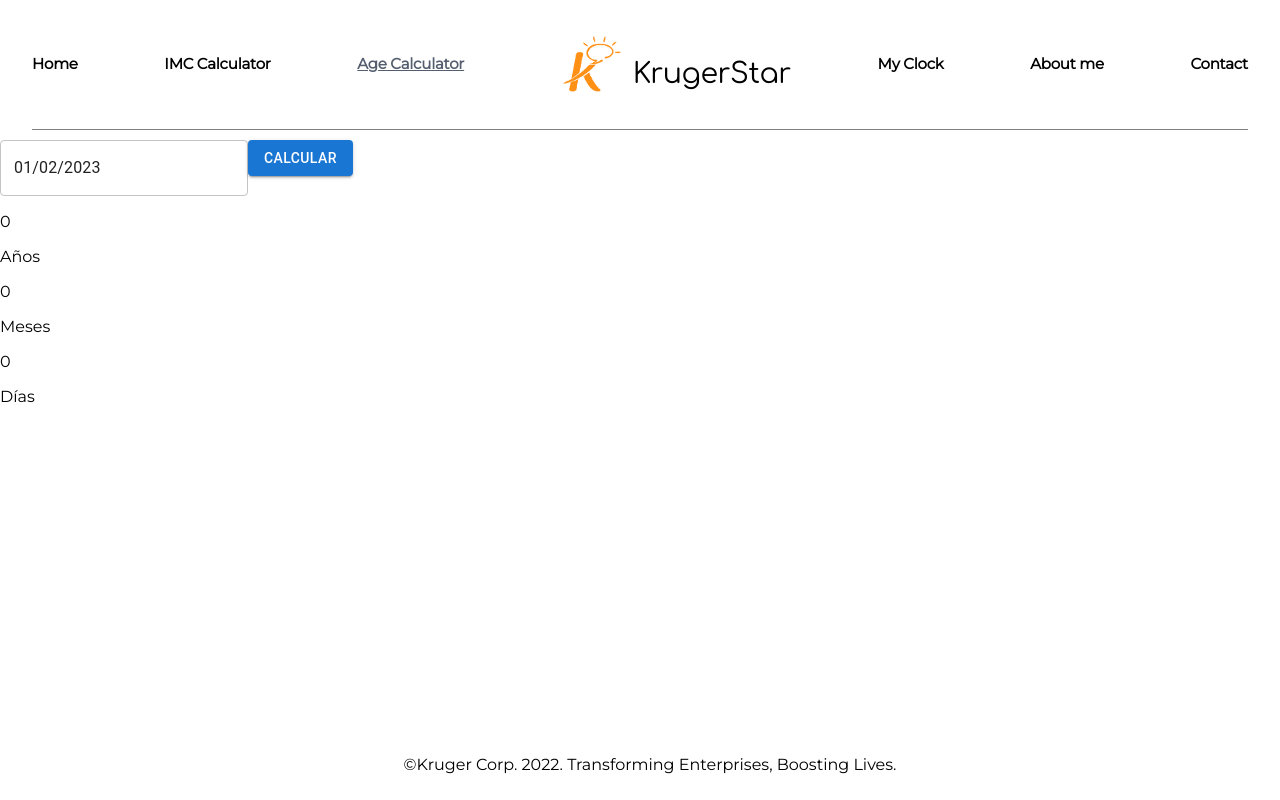
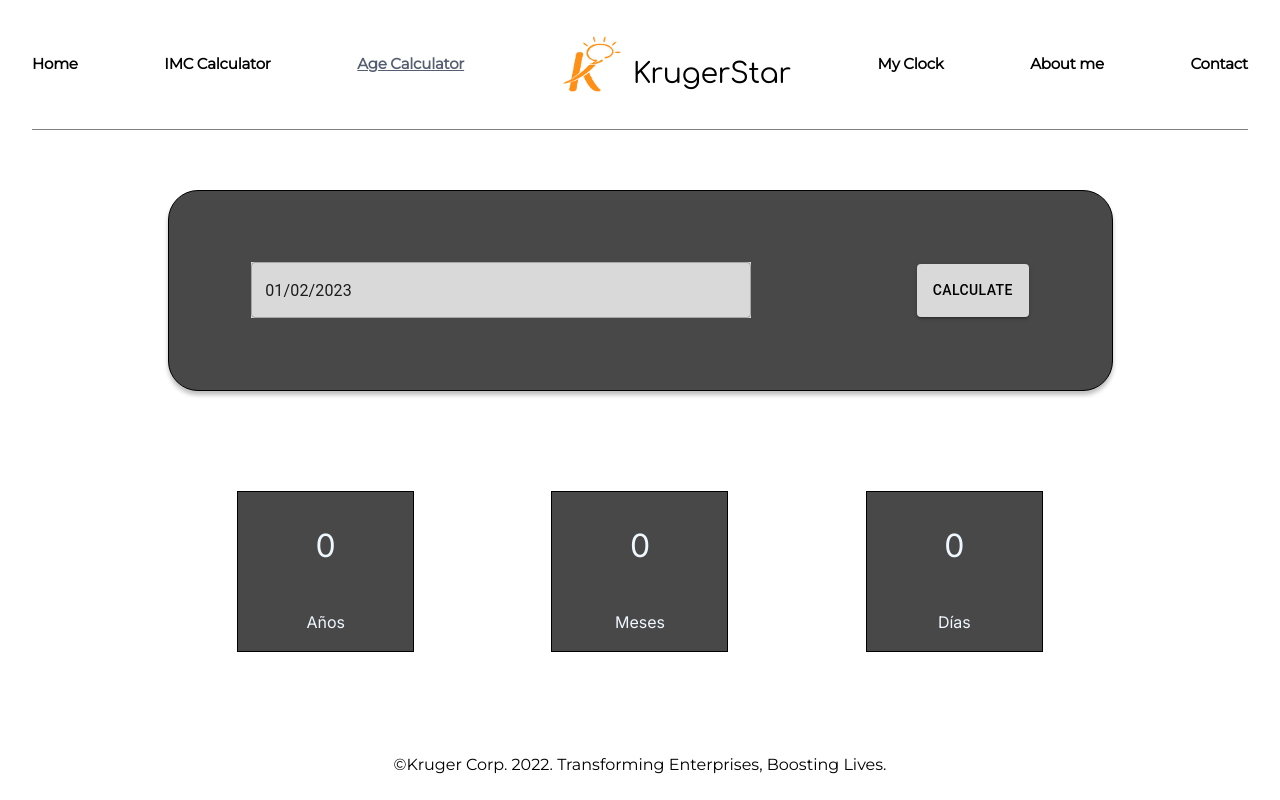
Before and after one commit to rjavier001/kruger-playgroud, a React (Create React App) app in the folder playground-app/: page /age in a window 1280 px wide. Built offline with nearby package versions, Linux system fonts and the light colour scheme.

Commit message:
AgeComponent css added, component completed

```diff
--- a/playground-app/src/App.css
+++ b/playground-app/src/App.css
@@ -1,3 +1,9 @@
+.App {
+  display: flex;
+  flex-direction: column;
+  align-items: center;
+  justify-content: center;
+}
 a {
   color: #000;
 }
@@ -137,3 +143,56 @@ a:link {
 .ImcCalculator_card-footer-statusValue {
   font: "Roboto";
 }
+
+/* AgeCalculator */
+
+.AgeCalculator__card-container {
+  font-family: "Inter";
+  display: flex;
+  flex-direction: column;
+  justify-content: center;
+  align-items: center;
+  align-content: space-between;
+  margin-top: 50px;
+  width: 943px;
+}
+.AgeCalculator__card-body {
+  display: flex;
+  justify-content: space-around;
+  align-items: center;
+  min-width: 100%;
+  height: 199px;
+  background: #494848;
+  border: 1px solid #000000;
+  box-shadow: 0px 4px 4px rgba(0, 0, 0, 0.25);
+  border-radius: 30px;
+}
+.AgeCalculator__card-footer {
+  margin-top: 100px;
+  display: flex;
+  min-width: 100%;
+  justify-content: space-around;
+}
+.AgeCalculator__card-item {
+  padding: 10px;
+  width: 155px;
+  height: 139px;
+  border: solid 1px black;
+  background-color: #484848;
+  color: aliceblue;
+  display: flex;
+  flex-direction: column;
+  justify-content: center;
+  align-items: center;
+  font-style: normal;
+}
+.AgeCalculator__card-item-nums {
+  font-weight: 400;
+  font-size: 32px;
+  line-height: 39px;
+}
+.AgeCalculator__card-item-letter {
+  font-weight: 400;
+  font-size: 16px;
+  line-height: 19px;
+}
--- a/playground-app/src/components/AgeCalculatorComponent.jsx
+++ b/playground-app/src/components/AgeCalculatorComponent.jsx
@@ -32,8 +32,8 @@ const AgeCalculatorComponent = () => {
     setD(dias);
   };
   return (
-    <div className="card-container">
-      <div className="card-body">
+    <div className="AgeCalculator__card-container">
+      <div className="AgeCalculator__card-body">
         <LocalizationProvider dateAdapter={AdapterDayjs}>
           <DatePicker
             value={value}
@@ -41,25 +41,25 @@ const AgeCalculatorComponent = () => {
               setValue(newValue.$d);
               getEdad(newValue.$d);
             }}
-            renderInput={(params) => <TextField sx={{ backgroundColor: 'white' }} {...params} />}
+            renderInput={(params) => <TextField sx={{ width:'500px', backgroundColor: '#D9D9D9' }} {...params} />}
           />
         </LocalizationProvider>
-        <Button color="primary" variant="contained">
-          Calcular
+        <Button sx={{ width:'223', height:'53px', border:'40px', backgroundColor: '#D9D9D9' ,color:'#000' }} variant="contained">
+          Calculate
         </Button>
       </div>
-      <div className="card-footer">
-        <div className="card-item">
-          <p> {a}</p>
-          <p> Años</p>
+      <div className="AgeCalculator__card-footer">
+        <div className="AgeCalculator__card-item">
+          <p className="AgeCalculator__card-item-nums"> {a}</p>
+          <p className="AgeCalculator__card-item-letter"> Años</p>
         </div>
-        <div className="card-item">
-          <p> {m}</p>
-          <p> Meses</p>
+        <div className="AgeCalculator__card-item">
+          <p className="AgeCalculator__card-item-nums"> {m}</p>
+          <p className="AgeCalculator__card-item-letter"> Meses</p>
         </div>
-        <div className="card-item">
-          <p> {d}</p>
-          <p> Días</p>
+        <div className="AgeCalculator__card-item">
+          <p className="AgeCalculator__card-item-nums"> {d}</p>
+          <p className="AgeCalculator__card-item-letter"> Días</p>
         </div>
       </div>
     </div>
```
